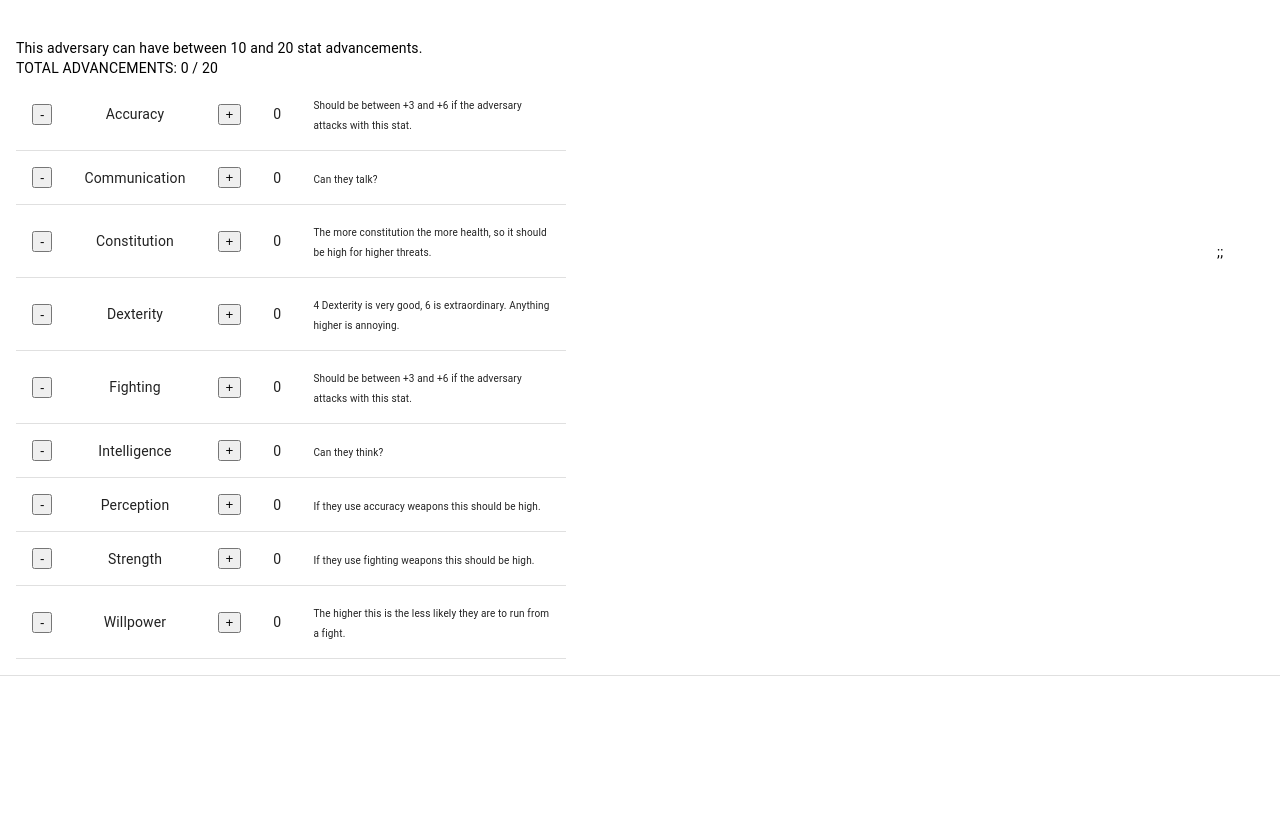
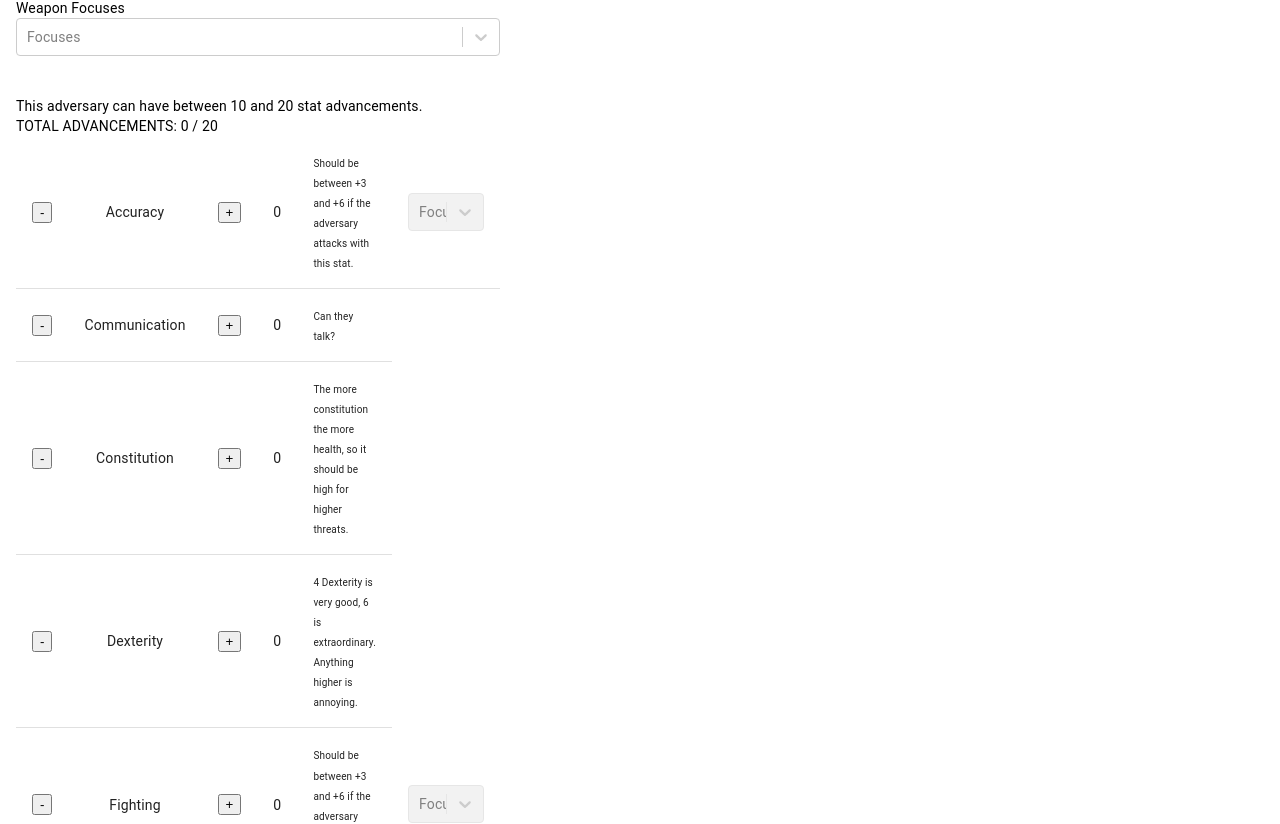
Before and after one commit to KyleenFerris/fage-adversary-builder, a React (Create React App) app: page / in a window 1280 px wide. Shown: the part 171-995 px from the top of the page. Before the commit the page ends 867 px from the top, so only its background shows below. Built offline with nearby package versions, Linux system fonts and the light colour scheme.

Commit message:
Add weapon focuses

```diff
--- a/src/App.js
+++ b/src/App.js
@@ -31,7 +31,9 @@ class App extends React.Component {
       willpower: 0,
       accuracyWeapons: [],
       fightingWeapons: [],
-      weaponFocuses: []
+      weaponFocuses: [],
+      accuracyFocuses: [],
+      fightingFocuses: []
     };
     this.handleNameChange = this.handleNameChange.bind(this);
     this.handleThreatLevelChange = this.handleThreatLevelChange.bind(this);
@@ -39,6 +41,7 @@ class App extends React.Component {
     this.increment = this.increment.bind(this);
     this.updateAccuracyWeapons = this.updateAccuracyWeapons.bind(this);
     this.updateFightingWeapons = this.updateFightingWeapons.bind(this);
+    this.updateWeaponFocuses = this.updateWeaponFocuses.bind(this);
   }
 
   //threatLevels = ['Minor', 'Moderate', 'Major', 'Dire', 'Legendary'];
@@ -102,6 +105,24 @@ class App extends React.Component {
     { label: 'Lash (Natural Weapons)', value: 'Lash', weaponGroup: "Natural Weapons", damage: "1d6", range: "Melee", reloadTime: "", mod: 1 },
     { label: 'Talons (Natural Weapons)', value: 'Talons', weaponGroup: "Natural Weapons", damage: "1d6", range: "Melee", reloadTime: "", mod: 1 },
     { label: 'Sting (Natural Weapons)', value: 'Sting', weaponGroup: "Natural Weapons", damage: "1d6", range: "Melee", reloadTime: "", mod: 1 }
+  ]
+
+
+  weaponFocuses = [
+    { label: "Arcane Blast", value: 'Arcane Blast', group: 'Accuracy' },
+    { label: "Axes", value: 'Axes', group: 'Fighting' },
+    { label: "Black Powder", value: 'Black Powder', group: 'Accuracy' },
+    { label: "Bludgeons", value: 'Bludgeons', group: 'Fighting' },
+    { label: "Bows", value: 'Bows', group: 'Accuracy' },
+    { label: "Dueling", value: 'Dueling', group: 'Accuracy' },
+    { label: "Heavy Blades", value: 'Heavy Blades', group: 'Fighting' },
+    { label: "Lances", value: 'Lances', group: 'Fighting' },
+    { label: "Light Blades", value: 'Light Blades', group: 'Accuracy' },
+    { label: "Polearms", value: 'Polearms', group: 'Fighting' },
+    { label: "Slings", value: 'Slings', group: 'Accuracy' },
+    { label: "Spears", value: 'Spears', group: 'Fighting' },
+    { label: "Staves", value: 'Staves', group: 'Accuracy' },
+    { label: "Natural Weapons", value: 'Natural Weapons', group: 'Fighting' }
   ]
 
   async componentDidMount() {
@@ -177,6 +198,22 @@ class App extends React.Component {
     }
     )
     await this.setState({ fightingWeapons: temp })
+  }
+
+  async updateWeaponFocuses(event) {
+    let fighting = await event.map((focus) => {
+      if (focus.group == "Fighting")
+        return (focus)
+    });
+    let accuracy = await event.map((focus) => {
+      if (focus.group == "Accuracy")
+        return (focus)
+    })
+    console.log(accuracy);
+    await this.setState({ accuracyFocuses: accuracy })
+    this.setState({ fightingFocuses: fighting })
+    await this.setState({ weaponFocuses: event })
+    console.log(this.state.accuracyFocuses)
   }
 
   increment(e, type, adding) {
@@ -264,7 +301,7 @@ class App extends React.Component {
       <div>
         <Table>
           <TableRow>
-            <TableCell>
+            <TableCell style={{ width: '40%' }}>
               <form onSubmit={this.handleSubmit}>        <label>
                 Name:
                 <input type="text" value={this.state.name} onChange={this.handleNameChange} /></label>
@@ -290,7 +327,7 @@ class App extends React.Component {
                   <text>Weapons</text>
                   <Table>
                     <TableRow>
-                      <TableCell>
+                      <TableCell style={{ width: '50%' }}>
                         <label>
                           <Select
                             defaultValue={[]}
@@ -305,7 +342,7 @@ class App extends React.Component {
                           />
                         </label>
                       </TableCell>
-                      <TableCell>
+                      <TableCell style={{ width: '50%' }}>
                         <label>
                           <Select
                             defaultValue={[]}
@@ -322,8 +359,21 @@ class App extends React.Component {
                       </TableCell>
                     </TableRow>
                   </Table>
-
-
+                  <label>
+                    Weapon Focuses
+                    <br></br>
+                    <Select
+                      defaultValue={[]}
+                      isMulti
+                      placeholder="Focuses"
+                      closeMenuOnSelect={false}
+                      name="Focuses"
+                      options={this.weaponFocuses}
+                      className="focuses-multi-select"
+                      classNamePrefix="focus-select"
+                      onChange={this.updateWeaponFocuses}
+                    />
+                  </label>
                 </label>
 
                 <label>
@@ -340,25 +390,39 @@ class App extends React.Component {
 
 
                 <br></br>
-                <Table sx={{ maxWidth: 550 }}>
+                <Table>
                   <TableBody>
                     <TableRow>
-                      <TableCell>
+                      <TableCell style={{ width: '10%' }}>
                         <button onClick={(e) => { this.increment(e, "accuracy", -1) }}>
                           -
                         </button>
                       </TableCell>
-                      <TableCell>
+                      <TableCell style={{ width: '10%' }}>
                         <center>Accuracy</center>
                       </TableCell>
-                      <TableCell>
+                      <TableCell style={{ width: '10%' }}>
                         <button onClick={(e) => { this.increment(e, "accuracy", 1) }}>
                           +
                         </button>
+                      </TableCell >
+                      <TableCell style={{ width: '10%' }}>{this.state.accuracy}</TableCell>
+                      <TableCell style={{ width: '30%' }}>
+                        <text style={{ fontSize: 10 }}>Should be between +3 and +6 if the adversary attacks with this stat.</text>
                       </TableCell>
-                      <TableCell>{this.state.accuracy}</TableCell>
-                      <TableCell>
-                        <text style={{ fontSize: 10 }}>Should be between +3 and +6 if the adversary attacks with this stat.</text>
+                      <TableCell style={{ width: '30%' }}>
+                        <label>
+                        <Select
+                          value={this.state.accuracyFocuses}
+                          isMulti
+                          placeholder="Focuses"
+                          name="AccuracyFocuses"
+                          className="focuses-multi-select"
+                          classNamePrefix="focus-select"
+                          isDisabled={true}
+                          isClearable={false}
+                        />
+                        </label>
                       </TableCell>
                     </TableRow>
                     <TableRow>
@@ -435,6 +499,20 @@ class App extends React.Component {
                       <TableCell>{this.state.fighting}</TableCell>
                       <TableCell>
                         <text style={{ fontSize: 10 }}>Should be between +3 and +6 if the adversary attacks with this stat.</text>
+                      </TableCell>
+                      <TableCell>
+                        <label>
+                        <Select
+                          value={this.state.fightingFocuses}
+                          isMulti
+                          placeholder="Focuses"
+                          name="FightingFocuses"
+                          className="focuses-multi-select"
+                          classNamePrefix="focus-select"
+                          isDisabled={true}
+                          isClearable={false}
+                        />
+                        </label>
                       </TableCell>
                     </TableRow>
                     <TableRow>
@@ -518,7 +596,7 @@ class App extends React.Component {
 
               </form>
             </TableCell>
-            <TableCell>
+            <TableCell style={{ height: "100%", verticalAlign: "Top" }}>
               <text>{this.state.name}</text>
               {this.state.accuracyWeapons.map((weapon) => (<li>{weapon.value} ({weapon.weaponGroup}), {weapon.damage} + {weapon.mod}</li>))};
               {this.state.fightingWeapons.map((weapon) => (<li>{weapon.value} ({weapon.weaponGroup}), {weapon.damage} + {weapon.mod}</li>))};
```
